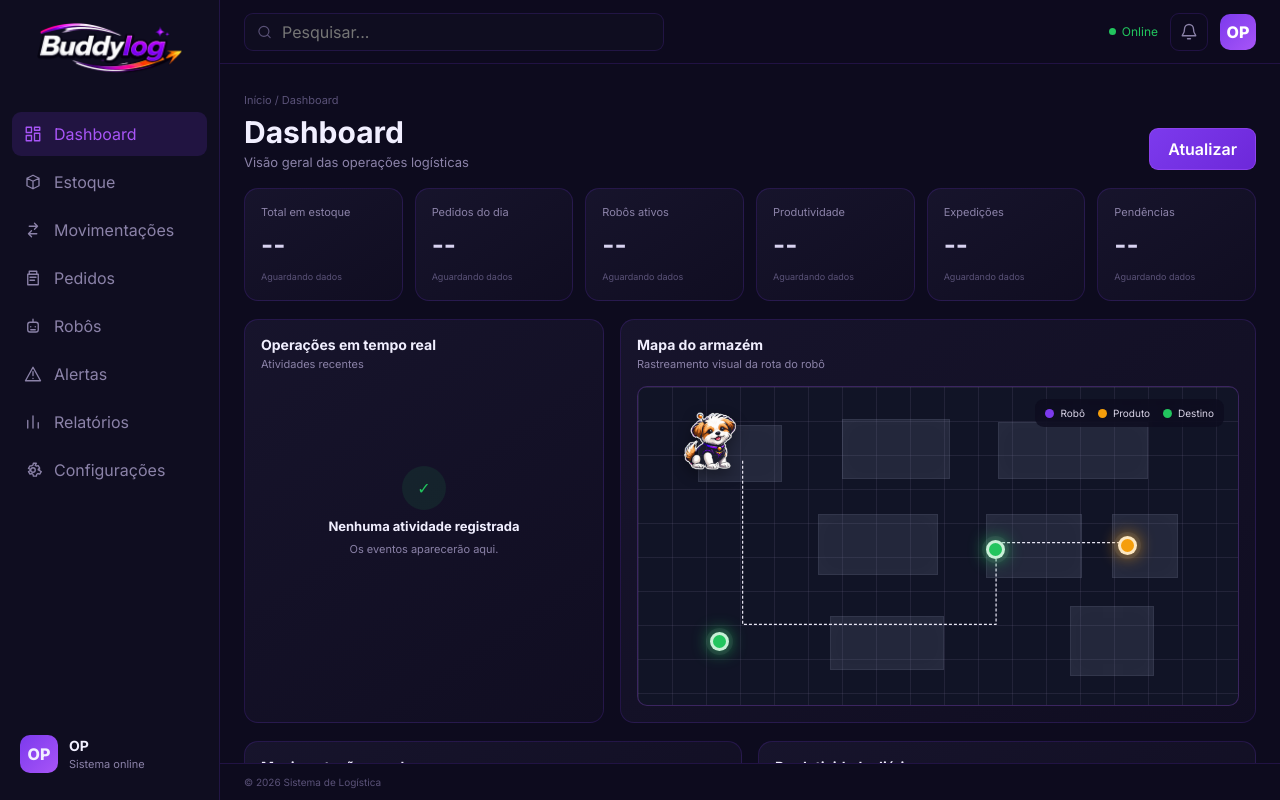
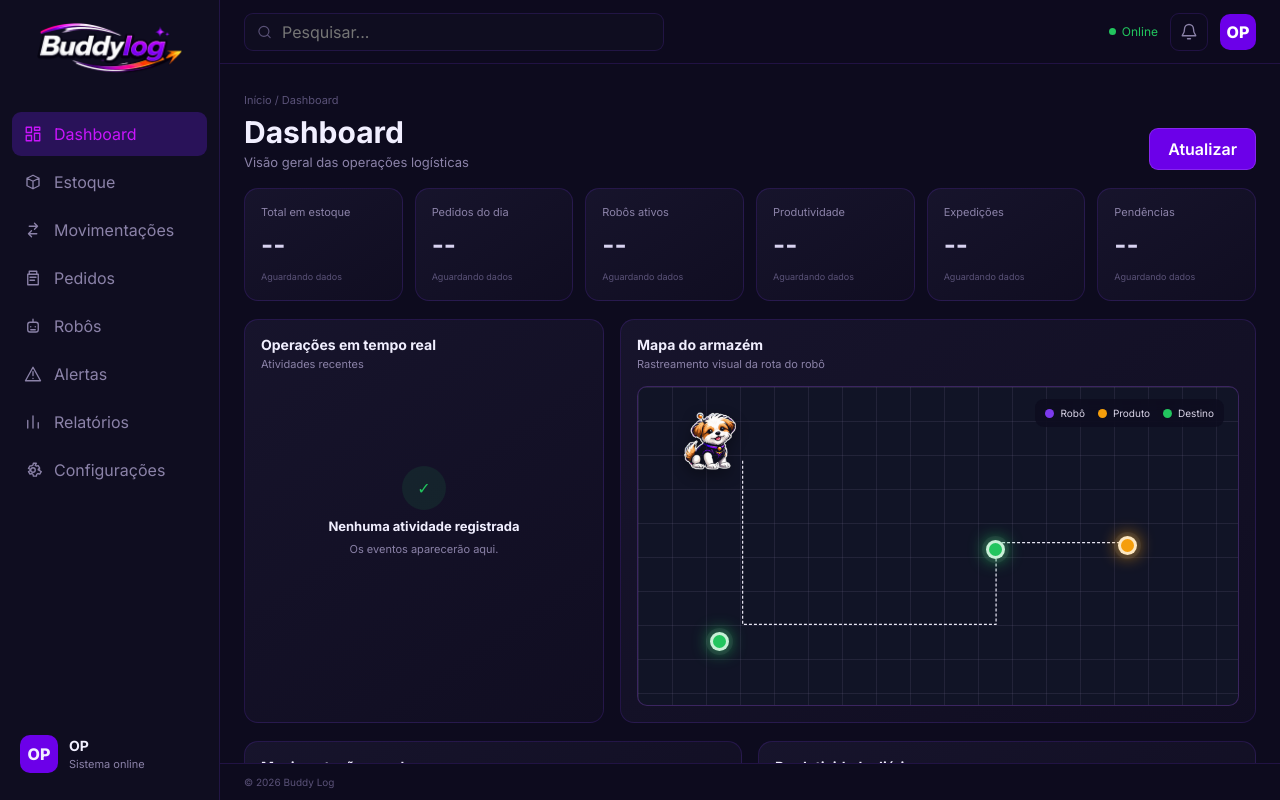
Before and after one commit to Marcos-ApS/Log-Site, a React (Vite) app: page / in a window 1280 px wide. Both pictures are taken after typing "name@example.com", "Sample123" into the empty fields and a click on the button "Entrar no sistema". Built offline with nearby package versions, Linux system fonts and the light colour scheme.

Commit message:
versão modificada

```diff
--- a/src/App.jsx
+++ b/src/App.jsx
@@ -20,7 +20,7 @@ export default function App() {
       <div className="main-wrap">
         <Navbar onMenu={() => setMenuOpen(true)} onLogout={() => setLoggedIn(false)} />
         <main className="main-content">{page === "Dashboard" ? <Dashboard /> : <PageContent page={page} />}</main>
-        <footer>© 2026 Sistema de Logística</footer>
+        <footer>© 2026 Buddy Log</footer>
       </div>
     </div>
   );
--- a/src/index.css
+++ b/src/index.css
@@ -6,8 +6,9 @@
     --card: #18152d;
     --surface: #0f0d20;
     --border: rgba(124, 58, 237, .18);
-    --purple: #7c3aed;
-    --neon: #a855f7;
+    --purple: #6C00E9;
+    --neon: #C915FC;
+    --border1: #DB5EE9;
     --text: #f1efff;
     --muted: #8b82a8;
     --dim: #5a5278;
@@ -84,7 +85,7 @@ select {
     display: flex;
     justify-content: center;
     align-items: center;
-    background: linear-gradient(135deg, var(--purple), var(--neon));
+    background:var(--purple);
     font-weight: 800
 }
 
@@ -126,7 +127,7 @@ select {
 
 .sidebar nav button:hover,
 .sidebar nav button.active {
-    background: rgba(124, 58, 237, .16);
+    background: rgba(83, 27, 180, 0.385);
     color: var(--neon)
 }
 
@@ -248,7 +249,7 @@ select {
     padding: 0 18px;
     border: 1px solid rgba(168, 85, 247, .45);
     border-radius: 9px;
-    background: linear-gradient(135deg, var(--purple), #6d28d9);
+    background: var(--purple);
     color: #fff;
     font-weight: 600;
     cursor: pointer
@@ -848,11 +849,11 @@ footer {
     min-height: 50px;
     border: 1px solid rgba(168, 85, 247, .45);
     border-radius: 11px;
-    background: linear-gradient(135deg, var(--purple), #6d28d9);
+    background: var(--purple);
     color: #fff;
     font-weight: 800;
     cursor: pointer;
-    box-shadow: 0 12px 30px rgba(124, 58, 237, .25);
+    box-shadow: 0 7px 20px rgba(124, 58, 237, .25);
 }
 
 .login-submit:hover {
@@ -959,21 +960,7 @@ footer {
     overflow: hidden;
     justify-content: center;
     padding: 24px;
-    background:
-        radial-gradient(circle at 50% 25%, rgba(168, 85, 247, .2), transparent 30%),
-        radial-gradient(circle at 15% 80%, rgba(124, 58, 237, .13), transparent 28%),
-        linear-gradient(145deg, #0a0818, #120d27 55%, #090714);
-}
 
-.login-background-grid {
-    position: absolute;
-    inset: 0;
-    opacity: .22;
-    background-image:
-        linear-gradient(rgba(168, 85, 247, .16) 1px, transparent 1px),
-        linear-gradient(90deg, rgba(168, 85, 247, .16) 1px, transparent 1px);
-    background-size: 54px 54px;
-    mask-image: linear-gradient(to bottom, transparent 0%, #000 30%, #000 100%);
 }
 
 .login-card--centered {
@@ -1073,61 +1060,6 @@ footer {
     box-shadow: inset 0 0 22px rgba(255, 255, 255, .025);
 }
 
-.rack-1 {
-    left: 10%;
-    top: 12%;
-    width: 14%;
-    height: 18%;
-}
-
-.rack-2 {
-    left: 34%;
-    top: 10%;
-    width: 18%;
-    height: 19%;
-}
-
-.rack-3 {
-    left: 60%;
-    top: 11%;
-    width: 25%;
-    height: 18%;
-}
-
-.rack-4 {
-    left: 30%;
-    top: 40%;
-    width: 20%;
-    height: 19%;
-}
-
-.rack-5 {
-    left: 58%;
-    top: 40%;
-    width: 16%;
-    height: 20%;
-}
-
-.rack-6 {
-    left: 79%;
-    top: 40%;
-    width: 11%;
-    height: 20%;
-}
-
-.rack-7 {
-    left: 32%;
-    top: 72%;
-    width: 19%;
-    height: 17%;
-}
-
-.rack-8 {
-    left: 72%;
-    top: 69%;
-    width: 14%;
-    height: 22%;
-}
 
 .robot-route {
     position: absolute;
--- a/src/pages/Dashboard.jsx
+++ b/src/pages/Dashboard.jsx
@@ -7,12 +7,20 @@ export default function Dashboard() {
   return (
     <div className="page-stack">
       <div className="page-heading">
-        <div><span>Início / Dashboard</span><h1>Dashboard</h1><p>Visão geral das operações logísticas</p></div>
+        <div>
+          <span>Início / Dashboard</span>
+            <h1>Dashboard</h1><p>Visão geral das operações logísticas</p>
+          </div>
         <button className="primary-button">Atualizar</button>
       </div>
 
       <div className="kpi-grid">
-        {kpis.map((label) => <Card key={label} className="stat"><span>{label}</span><strong>--</strong><small>Aguardando dados</small></Card>)}
+        {kpis.map((label) =>
+          <Card key={label} className="stat">
+            <span>{label}</span>
+              <strong>--</strong>
+                <small>Aguardando dados</small>
+          </Card>)}
       </div>
 
       <div className="dashboard-grid">
@@ -23,9 +31,6 @@ export default function Dashboard() {
         <Card title="Mapa do armazém" subtitle="Rastreamento visual da rota do robô">
           <div className="warehouse-map warehouse-map--tracking">
             <div className="map-grid" />
-            <div className="rack rack-1" /><div className="rack rack-2" /><div className="rack rack-3" />
-            <div className="rack rack-4" /><div className="rack rack-5" /><div className="rack rack-6" />
-            <div className="rack rack-7" /><div className="rack rack-8" />
 
             <svg className="robot-route" viewBox="0 0 100 62" preserveAspectRatio="none" aria-hidden="true">
               <polyline points="13,12 13,50 61,50 61,31 85,31" />
@@ -47,8 +52,16 @@ export default function Dashboard() {
       </div>
 
       <div className="charts-grid">
-        <Card title="Movimentações por hora"><div className="fake-chart bars">{[32, 55, 40, 72, 60, 85, 45, 68, 52, 76].map((h, i) => <i key={i} style={{ height: `${h}%` }} />)}</div></Card>
-        <Card title="Produtividade diária"><div className="fake-chart line"><svg viewBox="0 0 500 160" preserveAspectRatio="none"><polyline points="0,130 60,110 120,118 180,75 240,90 300,55 360,70 420,35 500,48" /></svg></div></Card>
+        <Card title="Movimentações por hora">
+          <div className="fake-chart bars">{[32, 55, 40, 72, 60, 85, 45, 68, 52, 76].map((h, i) => <i key={i} style={{ height: `${h}%` }} />)}</div>
+        </Card>
+        <Card title="Produtividade diária">
+          <div className="fake-chart line">
+            <svg viewBox="0 0 500 160" preserveAspectRatio="none">
+              <polyline points="0,130 60,110 120,118 180,75 240,90 300,55 360,70 420,35 500,48" />
+            </svg>
+          </div>
+        </Card>
       </div>
     </div>
   );
```
Also changed, not shown: src/pages/PageContent.jsx (+20 -3 lines).
